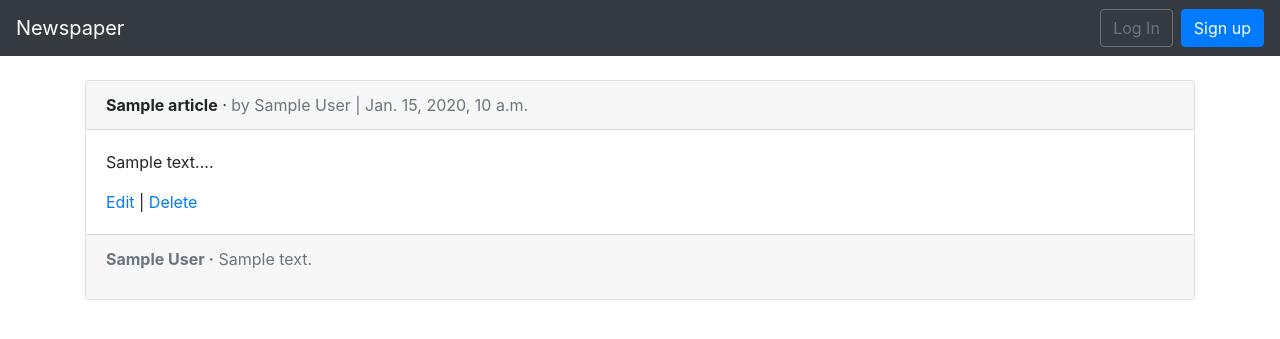
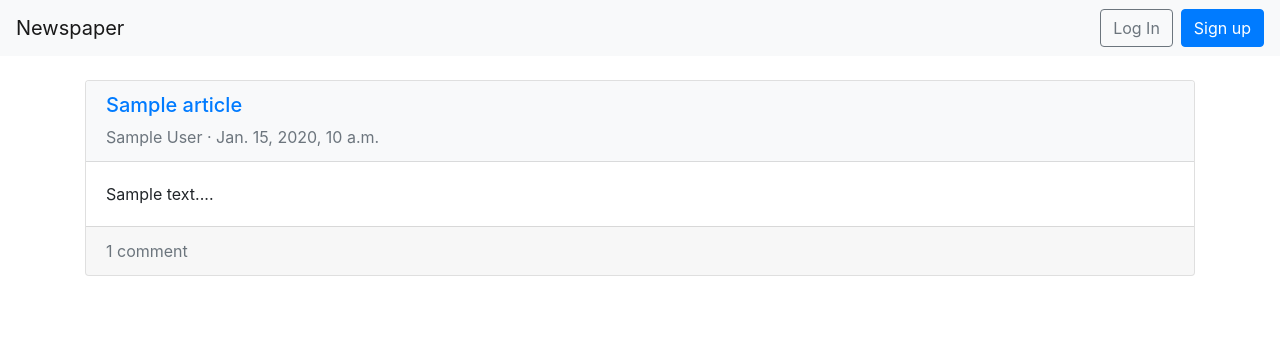
Before and after one commit to 4ka0/newspaper_project, a Django app: template templates/article_list.html in a window 1280 px wide. Shown: the top 339 px of the page. Run offline with Django 3.2, Linux system fonts and the light colour scheme; the template is opened without the code that fills it: most values are stand-ins (such as "Sample title", 1, 10 or a date in 2020); parts of the project's set-up code (start-up, migrations or seed data) failed here and were passed over; some libraries are stand-ins or nearby versions.

Commit message:
Updated edit/delete links

```diff
--- a/templates/article_list.html
+++ b/templates/article_list.html
@@ -3,33 +3,33 @@
 {% block title %}Articles{% endblock title %}
 
 {% block content %}
+
     {% for article in object_list %}
         <div class="card">
 
             <!-- Header -->
-            <div class="card-header">
-                <span class="font-weight-bold">{{ article.title }}</span> &middot;
-                <span class="text-muted">by {{ article.author }} | {{ article.date }}</span>
+            <div class="card-header bg-light" >
+                <h5><a href="{% url 'article_detail' article.pk %}">{{ article.title }}</a></h5>
+                <span class="text-muted">{{ article.author }} &middot; {{ article.date }}</span>
             </div>
 
             <!-- Body -->
             <div class="card-body">
-                <p>{{ article.body|slice:":400" }}...</p>
-                <a href="{% url 'article_edit' article.pk %}">Edit</a> |
-                <a href="{% url 'article_delete' article.pk %}">Delete</a>
+                {{ article.body|slice:":400" }}...
             </div>
 
             <!-- Footer -->
+            <!-- Show number of comments -->
             <div class="card-footer text-muted">
-                {% for comment in article.comments.all %}
-                    <p>
-                        <span class="font-weight-bold">{{ comment.author }} &middot;</span>
-                        {{ comment }}
-                    </p>
-                {% endfor %}
+                {% if article.comments.count == 1 %}
+                    {{ article.comments.count }} comment
+                {% else %}
+                    {{ article.comments.count }} comments
+                {% endif %}
             </div>
 
         </div>
         <br />
     {% endfor %}
+
 {% endblock content %}
--- a/templates/base.html
+++ b/templates/base.html
@@ -13,8 +13,8 @@
     <body>
 
         <!-- Navigation bar -->
-        <nav class="navbar navbar-expand-md navbar-dark bg-dark mb-4">
-            <a class="navbar-brand" href="{% url 'home' %}">Newspaper</a>
+        <nav class="navbar navbar-expand-md navbar-light bg-light mb-4">
+            <a class="navbar-brand" href="{% url 'article_list' %}">Newspaper</a>
 
             <!-- Link to create new article if user is authenticated -->
             {% if user.is_authenticated %}
@@ -26,6 +26,7 @@
             <button class="navbar-toggler" type="button" data-toggle="collapse" data-target="#navbarCollapse" aria-controls="navbarCollapse" aria-expanded="false" aria-label="Toggle navigation">
                 <span class="navbar-toggler-icon"></span>
             </button>
+
             <div class="collapse navbar-collapse" id="navbarCollapse">
                 {% if user.is_authenticated %}
                 <ul class="navbar-nav ml-auto">
```
Also changed, not shown: templates/article_detail.html (+22 -4 lines), db.sqlite3.
